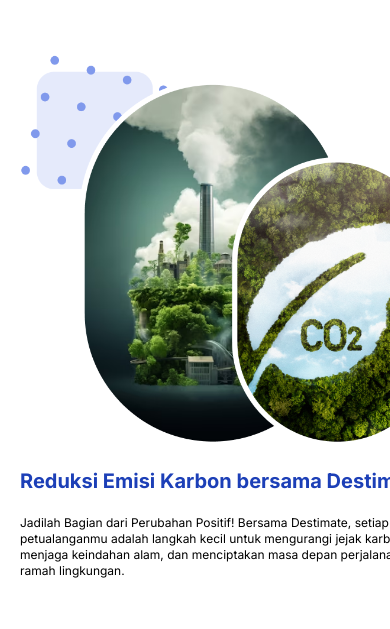
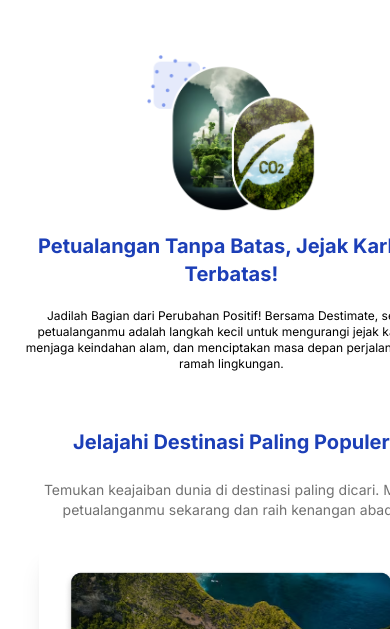
Before and after one commit to Capstone-Tim-02/sustain-tour-frontend-landing-page, a React (Vite) app: page / in a window 390 px wide. Shown: the part 782-1411 px from the top of the page. Built offline with nearby package versions, Linux system fonts and the light colour scheme.

Commit message:
036 - slicing carbon emission content

```diff
--- a/src/pages/landingPage/Home/CarbonEmision.jsx
+++ b/src/pages/landingPage/Home/CarbonEmision.jsx
@@ -3,18 +3,17 @@ import ImageCarbonEmision from '@/assets/images/carbon-emission-image.jpg';
 export const CarbonEmision = () => {
   return (
     <section id="carbon-emission">
-      <div className="my-14 flex flex-col items-center justify-center gap-5 md:flex-row md:gap-10">
-        <div className="h-auto max-w-[500px] ">
+      <div className="my-14 flex flex-col items-center justify-between gap-5 md:flex-row md:gap-10">
+        <div className="h-auto max-w-[40%] md:max-w-[35%] ">
           <img className="rounded-lg" src={ImageCarbonEmision} alt="" />
         </div>
-        <div className="flex flex-col gap-5">
-          <h1 className="font-sans text-xl font-bold text-primary-100 sm:text-2xl lg:text-3xl">
-            Reduksi Emisi Karbon bersama Destimate
+        <div className="flex flex-col gap-5 lg:w-[50%]">
+          <h1 className="font-sans text-xl font-bold text-primary-100 text-center sm:text-2xl lg:text-3xl md:text-left">
+            Petualangan Tanpa Batas, Jejak Karbon Terbatas!
           </h1>
-          <p className="text-left font-sans text-xs font-normal text-black md:text-sm">
-            Jadilah Bagian dari Perubahan Positif! Bersama Destimate, setiap petualanganmu adalah
-            langkah kecil untuk mengurangi jejak karbon, menjaga keindahan alam, dan menciptakan
-            masa depan perjalanan yang ramah lingkungan.
+          <p className="text-left font-sans text-xs font-normal text-black text-center md:text-sm md:text-left">
+            Jadilah Bagian dari Perubahan Positif! Bersama Destimate, setiap petualanganmu adalah langkah kecil
+            untuk mengurangi jejak karbon, menjaga keindahan alam, dan menciptakan masa depan perjalanan yang ramah lingkungan.
           </p>
         </div>
       </div>
--- a/src/pages/landingPage/index.jsx
+++ b/src/pages/landingPage/index.jsx
@@ -26,11 +26,11 @@ export const LandingPage = () => {
             {/* Home */}
             <Hero />
             <CarbonEmision/>
-            {/* <DestinationPopuler /> */}
-            {/* <TravelDreams /> */}
+            <DestinationPopuler />
+            <TravelDreams />
 
             {/* About Us */}
-            {/* <AboutUs /> */}
+            <AboutUs />
             <AdvantageDestimate />
 
             {/* Contact */}
```
Also changed, not shown: src/assets/images/background-component.png.
